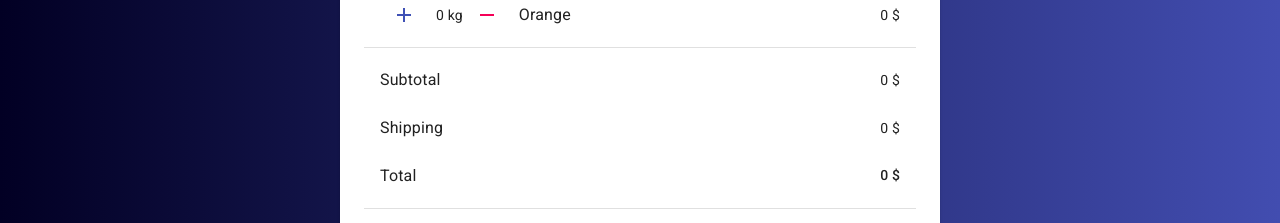
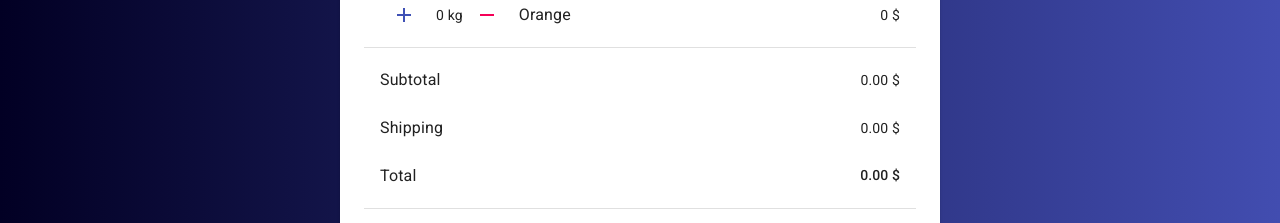
Before and after one commit to thaydds/shopping-cart-challenge, a React (Create React App) app: page / in a window 1280 px wide. Shown: the part 259-482 px from the top of the page. Built offline with nearby package versions, Linux system fonts and the light colour scheme.

Commit message:
fix total number of digits

```diff
--- a/src/components/CartSessions.js
+++ b/src/components/CartSessions.js
@@ -14,18 +14,18 @@ const CartSessions = (props) => {
         <List>
             <ListItem alignItems='center'>
                 <ListItemText primary={'Subtotal'} />
-                { cupom ? cupom.type ==='Percentual' ? <DiscountFlag label={`Percentual Cupom (-${cupom.effect * 100}%) of ${(100 * subtotal) / (100 - (cupom.effect * 100))}$`} /> : null : null }
-                <Typography data-testid='subtotal' variant="body2">{`${subtotal} $`}</Typography>
+                { cupom ? cupom.type ==='Percentual' ? <DiscountFlag label={`Percentual Cupom (-${cupom.effect * 100}%) of ${((100 * subtotal) / (100 - (cupom.effect * 100))).toFixed(0)}$`} /> : null : null }
+                <Typography data-testid='subtotal' variant="body2">{`${subtotal.toFixed(2)} $`}</Typography>
                 </ListItem>
                 <ListItem alignItems='center'>
                 <ListItemText primary={'Shipping'} />
                 { cupom ? cupom.type ==='Free Shipping' && subtotal >= cupom.min ? <DiscountFlag label={`Free Shipping Cupom`} /> : null : null }
-                <Typography data-testid='shipping' variant="body2">{ `${shipping} $` }</Typography>
+                <Typography data-testid='shipping' variant="body2">{ `${(shipping).toFixed(2)} $` }</Typography>
                 </ListItem>
                 <ListItem alignItems='center'>
                 <ListItemText primary={'Total'} />
                 { cupom ? cupom.type ==='Fixed' ? <DiscountFlag label={`Fixed Cupom -${cupom.effect}$`} /> : null : null }
-                <Typography data-testid='total' variant="subtitle2">{`${total} $`}</Typography>
+                <Typography data-testid='total' variant="subtitle2">{`${total.toFixed(2)} $`}</Typography>
             </ListItem>
         </List>
     )
```
